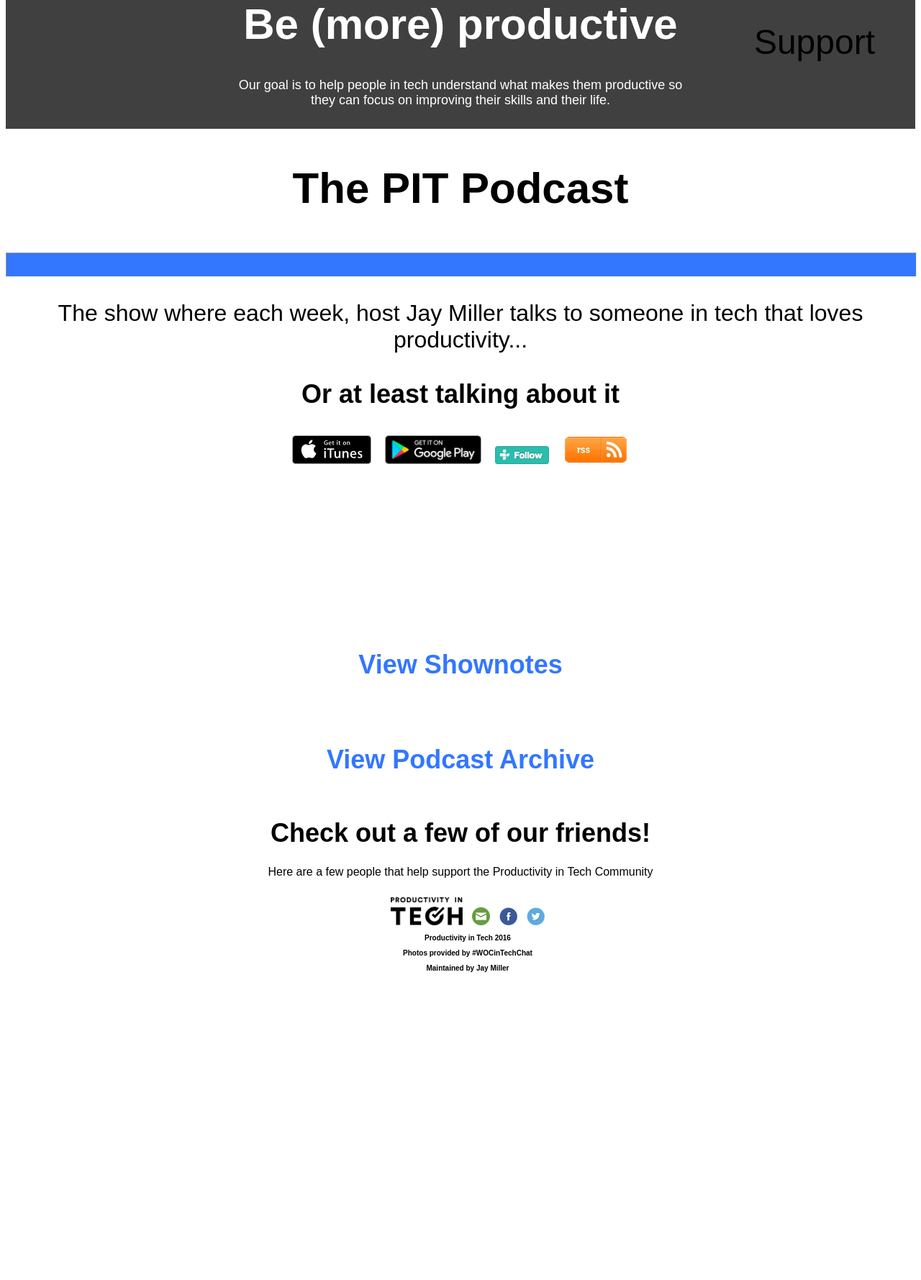
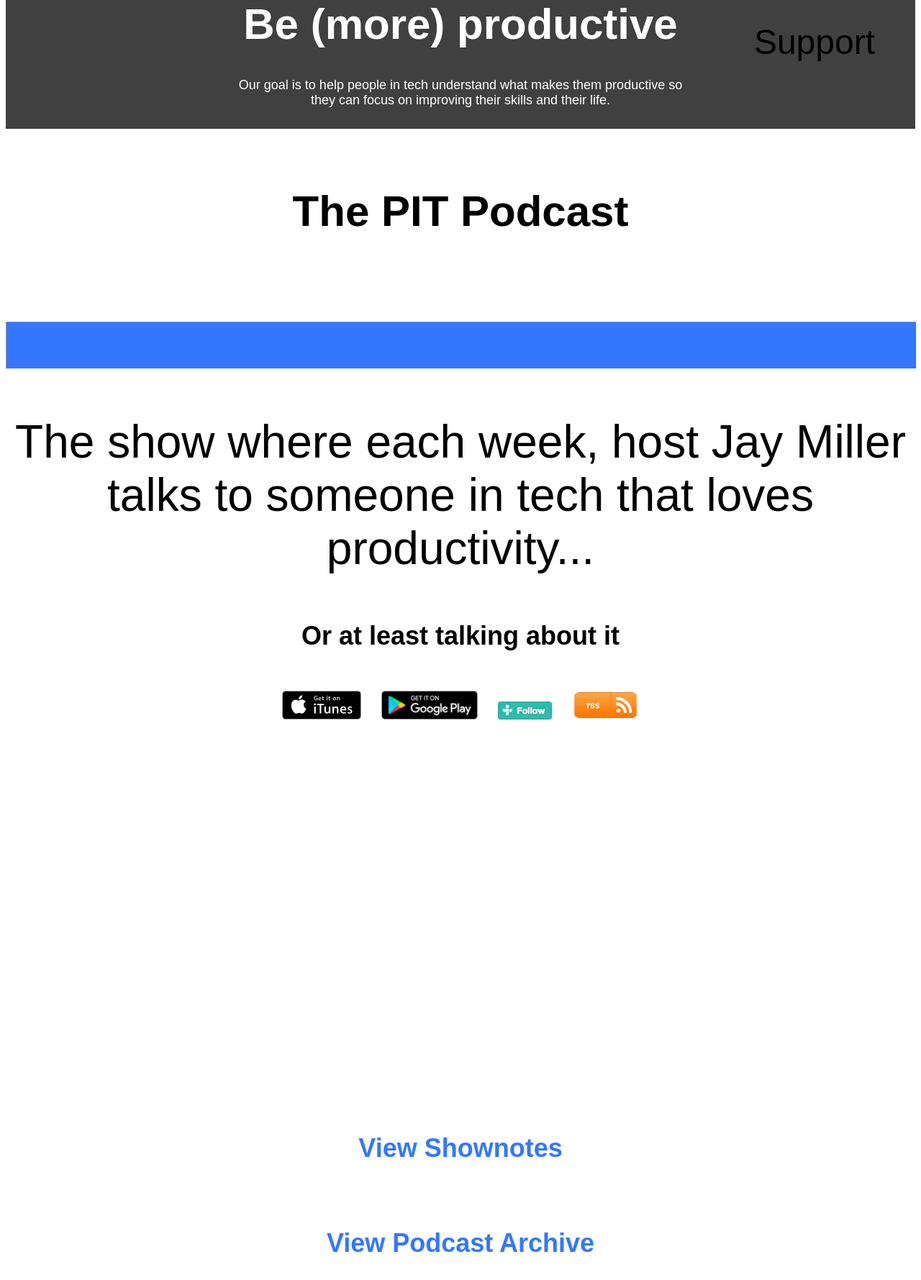
Before and after one commit to kjaymiller/productivity-in-tech, a Flask app: page / in a window 1280 px wide. Shown: the part 161-1940 px from the top of the page at 72% size. Before the commit the page ends 1512 px from the top, so only its background shows below. Run offline with Flask 2, Linux system fonts and the light colour scheme; data that the repository does not hold is empty; parts of the project's set-up code (start-up, migrations or seed data) failed here and were passed over.

Commit message:
testing font sizes

```diff
--- a/app/static/css/index.css
+++ b/app/static/css/index.css
@@ -230,7 +230,7 @@ width: 75%;
         display:block;
         margin:1em auto 0 auto;
         width: 100%;
-        font-size: 2em;
+        font-size: 4em;
         }
 
         #podcast-info h1 {
```
